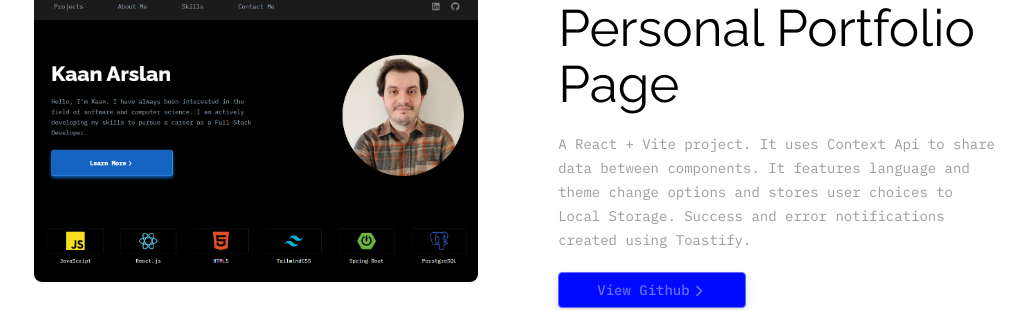
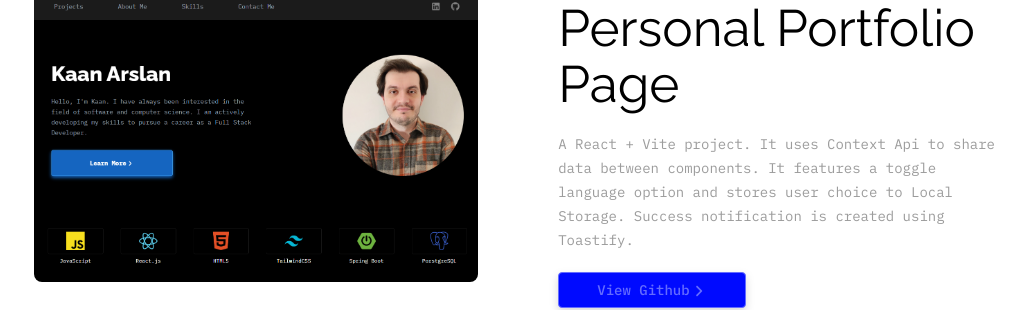
Before and after one commit to kaanarslann/Personal-Portfolio-Page, a React (Vite) app: page / in a window 1280 px wide. Shown: the part 1477-1787 px from the top of the page, without its empty margins (168-1197 px from the left). Built offline with nearby package versions, Linux system fonts and the light colour scheme.

Commit message:
Fix project description

```diff
--- a/src/data/data.js
+++ b/src/data/data.js
@@ -70,7 +70,7 @@ const data = {
                         color: "blue",
                         href: "https://github.com/kaanarslann/Personal-Portfolio-Page"
                     },
-                    details: "A React + Vite project. It uses Context Api to share data between components. It features language and theme change options and stores user choices to Local Storage. Success and error notifications created using Toastify."
+                    details: "A React + Vite project. It uses Context Api to share data between components. It features a toggle language option and stores user choice to Local Storage. Success notification is created using Toastify."
                 },
                 {
                     direction: "flex flex-col-reverse md:flex-row",
@@ -198,7 +198,7 @@ const data = {
                         color: "blue",
                         href: "https://github.com/kaanarslann/Personal-Portfolio-Page"
                     },
-                    details: "Bir React + Vite projesi. Bileşenler arasında veri paylaşımı için Context API kullanılıyor. Dil ve tema değiştirme seçenekleri sunuyor ve kullanıcı tercihlerini Local Storage'a kaydediyor. Başarı ve hata bildirimlerini Toastify ile oluşturuyor."
+                    details: "Bir React + Vite projesi. Bileşenler arasında veri paylaşımı için Context API kullanılıyor. Dil değiştirme seçeneği sunuyor ve kullanıcı tercihini Local Storage'a kaydediyor. Başarı bildirimlerini Toastify ile oluşturuyor."
                 },
                 {
                     direction: "flex flex-col-reverse md:flex-row",
```
